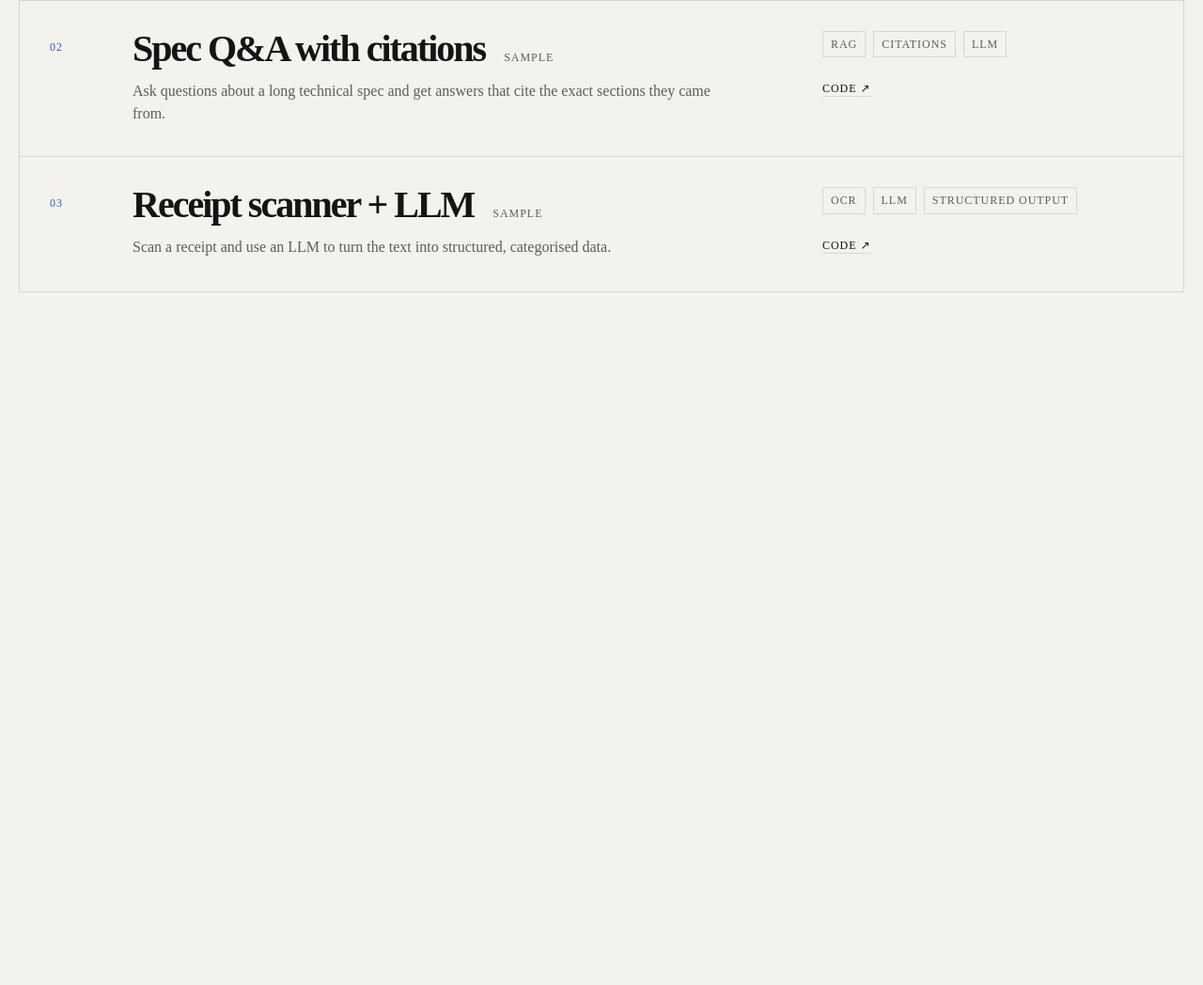
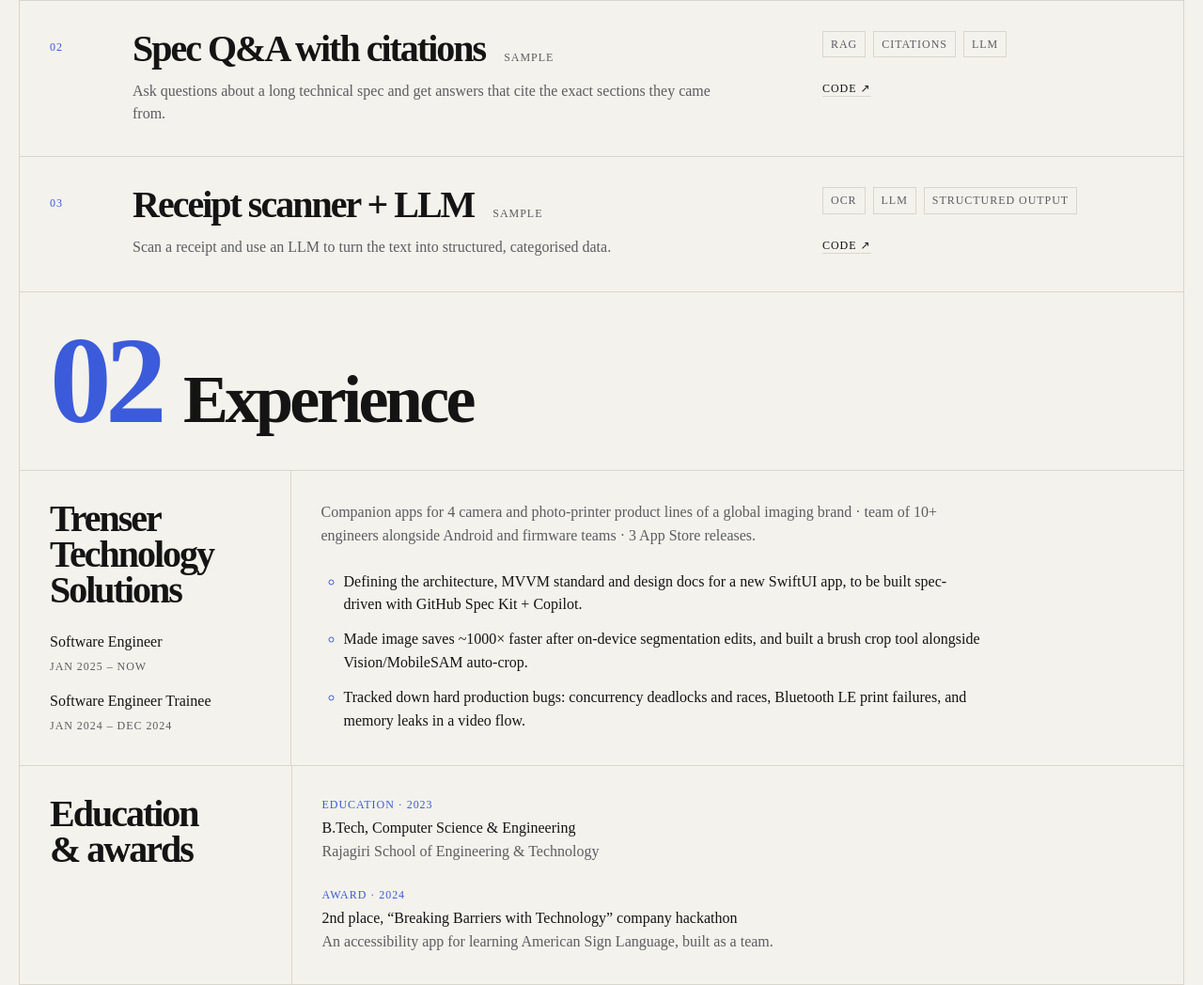
Before and after one commit to karthiik13/personal-portfolio, an Astro site: page / in a window 1280 px wide. Shown: the part 948-1996 px from the top of the page at 94% size. Before the commit the page ends 1259 px from the top, so only its background shows below. Built offline with nearby package versions, Linux system fonts and the light colour scheme; Astro itself is replaced by a stand-in of ours.

Commit message:
feat: add experience and education section
Co-Authored-By: Claude Opus 5.5 <noreply@anthropic.com>
Claude-Session: https://claude.ai/code/session_017764QiaoeGof1qpcXxdjvA

```diff
--- /dev/null
+++ b/src/components/EducationList.astro
@@ -0,0 +1,76 @@
+---
+import type { Education } from '../lib/content';
+
+interface Props {
+	entries: Education[];
+}
+
+const { entries } = Astro.props;
+---
+
+<div class="row">
+	<div class="cell side">
+		<h3>Education & awards</h3>
+	</div>
+
+	<ul class="cell body entries" role="list">
+		{entries.map((entry) => (
+			<li>
+				<p class="label kind">
+					{entry.data.kind === 'award' ? 'Award' : 'Education'} · {entry.data.year}
+				</p>
+				<p class="title">{entry.data.title}</p>
+				<p class="detail">{entry.data.detail}</p>
+			</li>
+		))}
+	</ul>
+</div>
+
+<style>
+	.row {
+		display: flex;
+		flex-wrap: wrap;
+		border-bottom: var(--hairline);
+	}
+
+	.cell {
+		padding: var(--space-8) var(--gutter);
+	}
+
+	.side {
+		flex: 1 1 18rem;
+	}
+
+	.body {
+		flex: 999 1 28rem;
+		border-left: var(--hairline);
+		margin-left: -1px;
+		box-shadow: 0 -1px 0 var(--line);
+	}
+
+	h3 {
+		font-size: var(--text-xl);
+	}
+
+	.entries {
+		display: flex;
+		flex-direction: column;
+		gap: var(--space-6);
+		margin: 0;
+		list-style: none;
+	}
+
+	.kind {
+		color: var(--accent);
+	}
+
+	.title {
+		margin-top: var(--space-1);
+		font-weight: 500;
+	}
+
+	.detail {
+		max-width: 44rem;
+		color: var(--muted);
+	}
+</style>
--- /dev/null
+++ b/src/components/ExperienceList.astro
@@ -0,0 +1,105 @@
+---
+import type { Experience } from '../lib/content';
+
+interface Props {
+	jobs: Experience[];
+}
+
+const { jobs } = Astro.props;
+---
+
+<ul class="experience-list" role="list">
+	{jobs.map((job) => (
+		<li class="row">
+			<div class="cell side">
+				<h3>{job.data.company}</h3>
+				<ul class="roles" role="list">
+					{job.data.roles.map((role) => (
+						<li>
+							<p class="role-title">{role.title}</p>
+							<p class="label period">{role.period}</p>
+						</li>
+					))}
+				</ul>
+			</div>
+
+			<div class="cell body">
+				<p class="context">{job.data.context}</p>
+				<ul class="highlights">
+					{job.data.highlights.map((highlight) => (
+						<li>{highlight}</li>
+					))}
+				</ul>
+			</div>
+		</li>
+	))}
+</ul>
+
+<style>
+	.experience-list {
+		padding: 0;
+		list-style: none;
+	}
+
+	/* Two hairline cells; they stack when there isn't room side by side. */
+	.row {
+		display: flex;
+		flex-wrap: wrap;
+		border-bottom: var(--hairline);
+	}
+
+	.cell {
+		padding: var(--space-8) var(--gutter);
+	}
+
+	.side {
+		flex: 1 1 18rem;
+	}
+
+	.body {
+		flex: 999 1 28rem;
+		border-left: var(--hairline);
+		margin-left: -1px;
+		box-shadow: 0 -1px 0 var(--line);
+	}
+
+	h3 {
+		font-size: var(--text-xl);
+	}
+
+	.roles {
+		display: flex;
+		flex-direction: column;
+		gap: var(--space-4);
+		margin-top: var(--space-6);
+		padding: 0;
+		list-style: none;
+	}
+
+	.role-title {
+		font-weight: 500;
+	}
+
+	.period {
+		margin-top: var(--space-1);
+		color: var(--muted);
+	}
+
+	.context {
+		max-width: 44rem;
+		color: var(--muted);
+	}
+
+	.highlights {
+		display: flex;
+		flex-direction: column;
+		gap: var(--space-3);
+		max-width: 44rem;
+		margin-top: var(--space-6);
+		padding-left: var(--space-6);
+	}
+
+	.highlights li::marker {
+		color: var(--accent);
+	}
+</style>
--- a/src/content.config.ts
+++ b/src/content.config.ts
@@ -37,4 +37,33 @@ const projects = defineCollection({
 	}),
 });
 
-export const collections = { home, projects };
+// One Markdown file per employer.
+const experience = defineCollection({
+	loader: glob({ pattern: '*.md', base: './src/content/experience' }),
+	schema: z.object({
+		company: z.string(),
+		roles: z.array(
+			z.object({
+				title: z.string(),
+				period: z.string(),
+			}),
+		),
+		context: z.string(),
+		highlights: z.array(z.string()).min(1),
+		order: z.number(),
+	}),
+});
+
+// One Markdown file per degree or award.
+const education = defineCollection({
+	loader: glob({ pattern: '*.md', base: './src/content/education' }),
+	schema: z.object({
+		kind: z.enum(['education', 'award']),
+		title: z.string(),
+		detail: z.string(),
+		year: z.string(),
+		order: z.number(),
+	}),
+});
+
+export const collections = { home, projects, experience, education };
--- /dev/null
+++ b/src/content/education/btech.md
@@ -0,0 +1,7 @@
+---
+kind: education
+title: B.Tech, Computer Science & Engineering
+detail: Rajagiri School of Engineering & Technology
+year: '2023'
+order: 1
+---
--- /dev/null
+++ b/src/content/education/hackathon-2024.md
@@ -0,0 +1,7 @@
+---
+kind: award
+title: 2nd place, “Breaking Barriers with Technology” company hackathon
+detail: An accessibility app for learning American Sign Language, built as a team.
+year: '2024'
+order: 2
+---
--- /dev/null
+++ b/src/content/experience/trenser.md
@@ -0,0 +1,14 @@
+---
+company: Trenser Technology Solutions
+roles:
+  - title: Software Engineer
+    period: Jan 2025 – now
+  - title: Software Engineer Trainee
+    period: Jan 2024 – Dec 2024
+context: 'Companion apps for 4 camera and photo-printer product lines of a global imaging brand · team of 10+ engineers alongside Android and firmware teams · 3 App Store releases.'
+highlights:
+  - 'Defining the architecture, MVVM standard and design docs for a new SwiftUI app, to be built spec-driven with GitHub Spec Kit + Copilot.'
+  - 'Made image saves ~1000× faster after on-device segmentation edits, and built a brush crop tool alongside Vision/MobileSAM auto-crop.'
+  - 'Tracked down hard production bugs: concurrency deadlocks and races, Bluetooth LE print failures, and memory leaks in a video flow.'
+order: 1
+---
--- a/src/lib/content.ts
+++ b/src/lib/content.ts
@@ -18,6 +18,21 @@ export async function getProjects(): Promise<Project[]> {
 	return projects.sort((a, b) => a.data.order - b.data.order);
 }
 
+export type Experience = CollectionEntry<'experience'>;
+export type Education = CollectionEntry<'education'>;
+
+/** Employers, sorted by `order`. */
+export async function getExperience(): Promise<Experience[]> {
+	const entries = await getCollection('experience');
+	return entries.sort((a, b) => a.data.order - b.data.order);
+}
+
+/** Degrees and awards, sorted by `order`. */
+export async function getEducation(): Promise<Education[]> {
+	const entries = await getCollection('education');
+	return entries.sort((a, b) => a.data.order - b.data.order);
+}
+
 /** Display number for a project's position in the list: 0 → "01". */
 export function projectNumber(index: number): string {
 	return String(index + 1).padStart(2, '0');
--- a/src/pages/index.astro
+++ b/src/pages/index.astro
@@ -1,12 +1,16 @@
 ---
 import BaseLayout from '../layouts/BaseLayout.astro';
+import EducationList from '../components/EducationList.astro';
+import ExperienceList from '../components/ExperienceList.astro';
 import Hero from '../components/Hero.astro';
 import ProjectList from '../components/ProjectList.astro';
 import SectionHeader from '../components/SectionHeader.astro';
-import { getHero, getProjects } from '../lib/content';
+import { getEducation, getExperience, getHero, getProjects } from '../lib/content';
 
 const hero = await getHero();
 const projects = await getProjects();
+const jobs = await getExperience();
+const education = await getEducation();
 ---
 
 <BaseLayout
@@ -20,5 +24,11 @@ const projects = await getProjects();
 			<SectionHeader number="01" title="Projects" id="projects-heading" />
 			<ProjectList projects={projects} />
 		</section>
+
+		<section id="experience" aria-labelledby="experience-heading">
+			<SectionHeader number="02" title="Experience" id="experience-heading" />
+			<ExperienceList jobs={jobs} />
+			<EducationList entries={education} />
+		</section>
 	</main>
 </BaseLayout>
```
